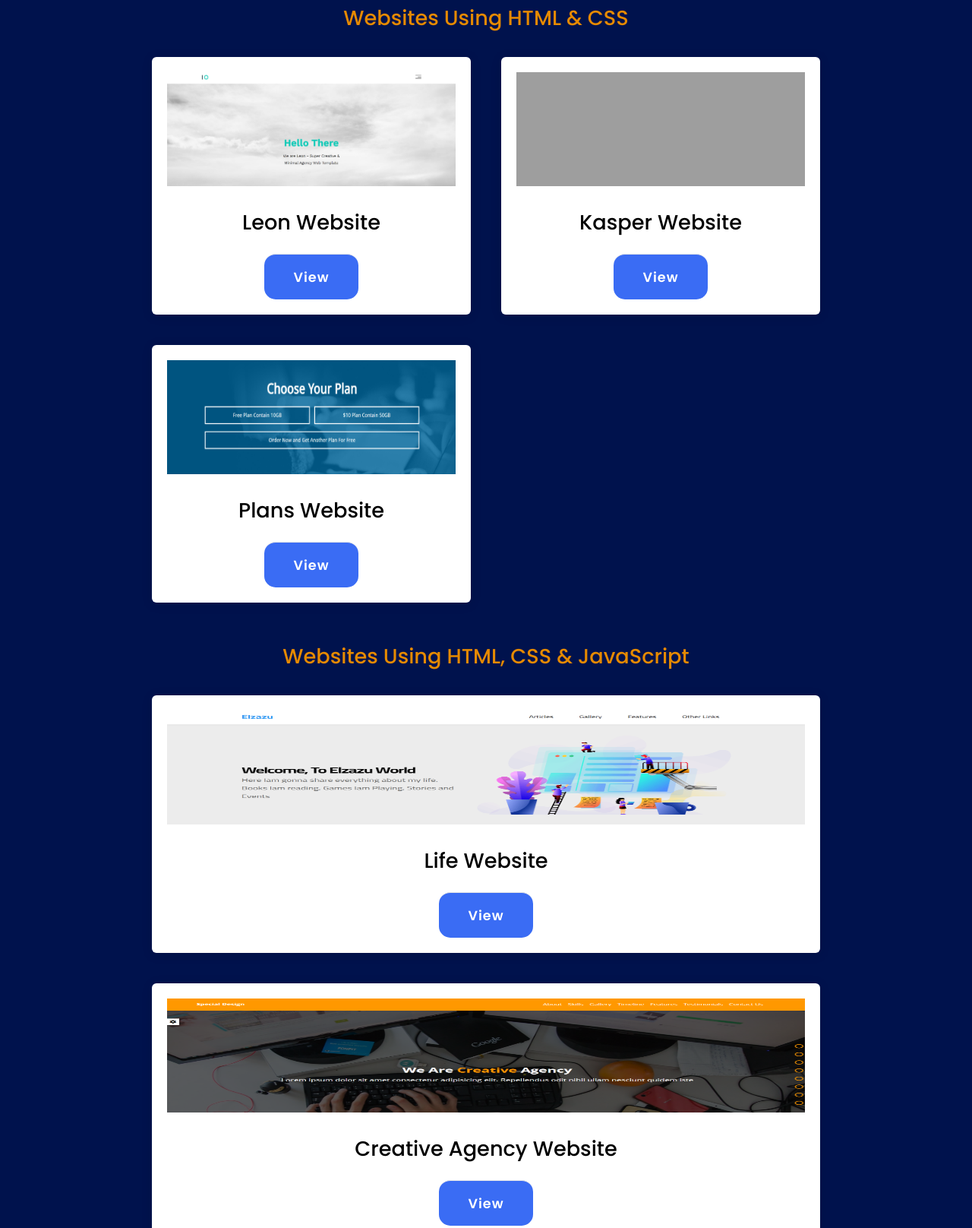
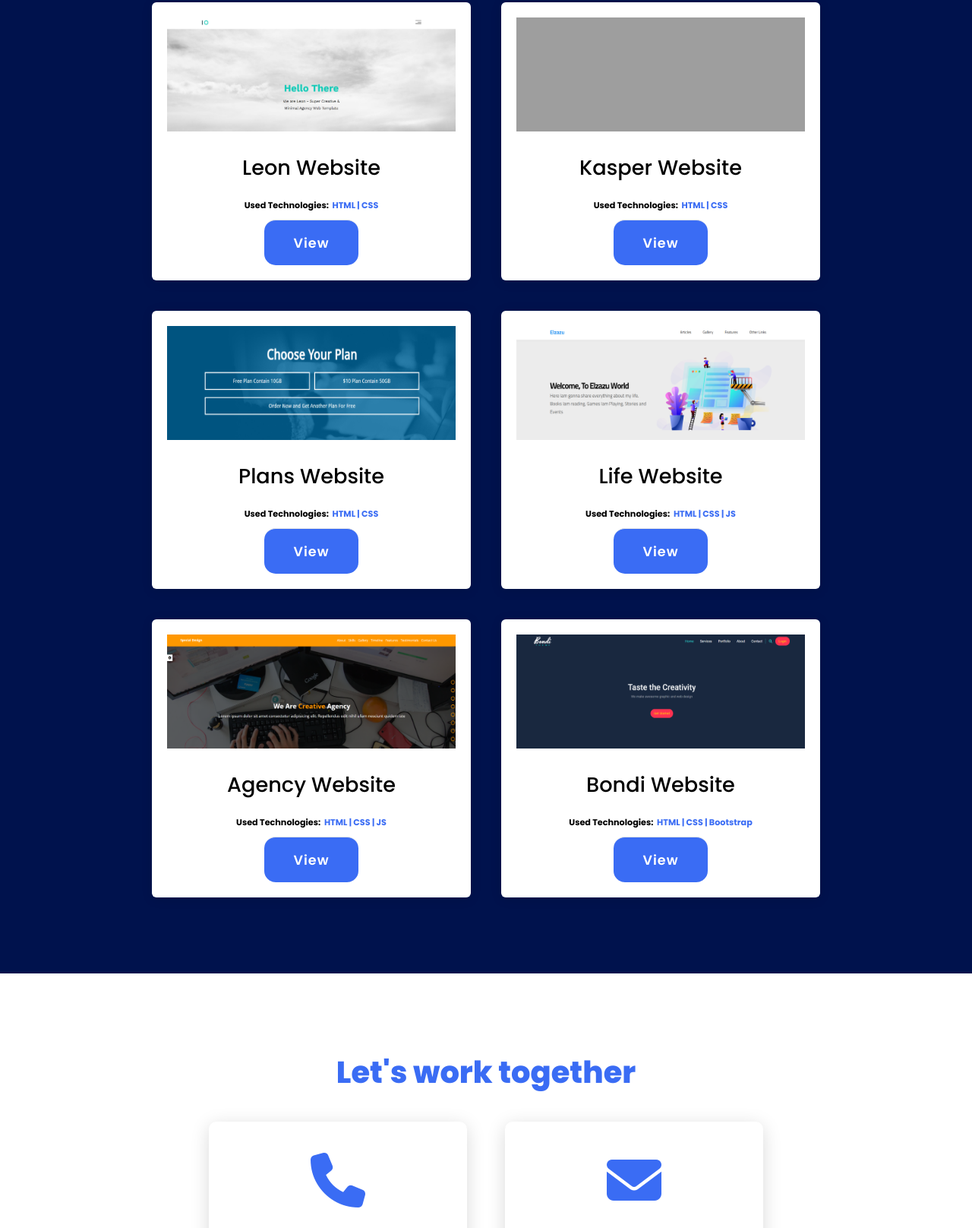
Before and after one commit to amr-sameh98/Portfolio, a plain HTML site: page index.html in a window 1280 px wide. Shown: the part 1635-3251 px from the top of the page at 76% size. Drawn offline with Linux system fonts and the light colour scheme; grey boxes are pictures that could not be loaded.

Commit message:
second commit

```diff
--- a/index.html
+++ b/index.html
@@ -94,13 +94,16 @@
 
     <section class="projects" id="projects">
       <h2 class="main-title">Selected Projects</h2>
-
-      <div class="html_and_css">
-        <h3 class="title">Websites Using HTML & CSS</h3>
-        <div class="html_css">
+      <div class="content">
+        <!-- <div class="html_and_css"> -->
+        <!-- <h3 class="title">Websites Using HTML & CSS</h3> -->
+        <!-- <div class="html_css"> -->
         <div class="box">
           <img src="images/one.png" alt="one" />
           <h3 class="project-title">Leon Website</h3>
+          <p class="techno">
+            <span>Used Technologies:&nbsp;&nbsp;</span>HTML | CSS
+          </p>
           <a href="https://amr-zazu.github.io/HTML_And_CSS_Template_One/"
             >View</a
           >
@@ -109,6 +112,9 @@
         <div class="box">
           <img src="images/two.png" alt="two" />
           <h3 class="project-title">Kasper Website</h3>
+          <p class="techno">
+            <span>Used Technologies:&nbsp;&nbsp;</span>HTML | CSS
+          </p>
           <a href="https://amr-zazu.github.io/HTML_And_CSS_Template_Two/"
             >View</a
           >
@@ -117,20 +123,26 @@
         <div class="box">
           <img src="images/three.png" alt="three" />
           <h3 class="project-title">Plans Website</h3>
+          <p class="techno">
+            <span>Used Technologies:&nbsp;&nbsp;</span>HTML | CSS
+          </p>
           <a
             href="https://amr-zazu.github.io/Responsive_Design_Without_Framework/"
             >View</a
           >
         </div>
-        </div>
-      </div>
+        <!-- </div> -->
+        <!-- </div> -->
 
-      <div class="h_c_j">
-        <h3 class="title">Websites Using HTML, CSS & JavaScript</h3>
-        <div class="html_css_js">
+        <!-- <div class="h_c_j"> -->
+        <!-- <h3 class="title">Websites Using HTML, CSS & JavaScript</h3> -->
+        <!-- <div class="html_css_js"> -->
         <div class="box">
           <img src="images/elzazu.png" alt="one" />
           <h3 class="project-title">Life Website</h3>
+          <p class="techno">
+            <span>Used Technologies:&nbsp;&nbsp;</span>HTML | CSS | JS
+          </p>
           <a href="https://amr-zazu.github.io/HTML_And_CSS_Template_Three/"
             >View</a
           >
@@ -138,7 +150,10 @@
 
         <div class="box">
           <img src="images/special_design.png" alt="two" />
-            <h3 class="project-title">Creative Agency Website</h3>
+          <h3 class="project-title">Agency Website</h3>
+          <p class="techno">
+            <span>Used Technologies:&nbsp;&nbsp;</span>HTML | CSS | JS
+          </p>
           <div class="info">
             <a
               href="https://amr-zazu.github.io/Special-Design-HTML_CSS_JS_NUM1/"
@@ -146,22 +161,26 @@
             >
           </div>
         </div>
-        </div>
-      </div>
+        <!-- </div> -->
+        <!-- </div> -->
 
-      <div class="bs">
-        <h3 class="title">Websites Using Bootstrap</h3>
-        <div class="boot_s">
+        <!-- <div class="bs"> -->
+        <!-- <h3 class="title">Websites Using Bootstrap</h3> -->
+        <!-- <div class="boot_s"> -->
         <div class="box">
           <img src="images/bondi.png" alt="two" />
           <h3 class="project-title">Bondi Website</h3>
+          <p class="techno">
+            <span>Used Technologies:&nbsp;&nbsp;</span>HTML | CSS | Bootstrap
+          </p>
           <div class="info">
             <a href="https://amr-zazu.github.io/Bondi_App_With_Bootstrap/"
               >View</a
             >
           </div>
         </div>
-        </div>
+        <!-- </div> -->
+        <!-- </div> -->
       </div>
     </section>
 
--- a/style.css
+++ b/style.css
@@ -344,7 +344,6 @@ section {
   }
 }
 
-.projects .title,
 .projects .project-title {
   display: flex;
   justify-content: center;
@@ -352,23 +351,29 @@ section {
   font-weight: 500;
   margin-bottom: 10px;
 }
-.projects .title {
+/* .projects .title {
   color: #e68a00;
   margin-bottom: 30px;
-}
+} */
 
-@media (max-width: 768px) {
+/* @media (max-width: 768px) {
   .projects .title {
     text-align: center;
     font-size: 1.5em;
   }
-}
+} */
 
 .projects .project-title {
   color: black;
 }
 
-.projects .html_css {
+.projects .content {
+  display: grid;
+  grid-template-columns: repeat(auto-fill, minmax(320px, 1fr));
+  gap: 40px;
+}
+
+/* .projects .html_css {
   display: grid;
   grid-template-columns: repeat(auto-fill, minmax(320px, 1fr));
   gap: 40px;
@@ -378,9 +383,9 @@ section {
   display: grid;
   grid-template-columns: repeat(auto-fill, minmax(450px, 1fr));
   gap: 40px;
-}
+} */
 
-@media (max-width: 768px) {
+/* @media (max-width: 768px) {
   .projects .html_css_js {
     grid-template-columns: repeat(auto-fill, minmax(320px, 1fr));
   }
@@ -397,12 +402,12 @@ section {
   .projects .boot_s {
     grid-template-columns: repeat(auto-fill, minmax(320px, 1fr));
   }
-}
+} */
 
-.projects .h_c_j,
+/* .projects .h_c_j,
 .projects .bs {
   margin-top: 50px;
-}
+} */
 
 .projects .box {
   box-shadow: 0 2px 15px rgb(0 0 0 / 10%);
@@ -422,6 +427,19 @@ section {
 .projects .box h3 {
   margin: 0;
   padding: 20px;
+}
+
+.projects .box p {
+  color: #3a6cf4;
+  font-weight: bold;
+  font-size: 0.7em;
+  margin-bottom: 10px;
+  display: flex;
+  justify-content: center;
+}
+
+.projects .box p span {
+  color: black;
 }
 
 .projects .box a {
```
Lines whose indentation alone changed are shown as unchanged.
